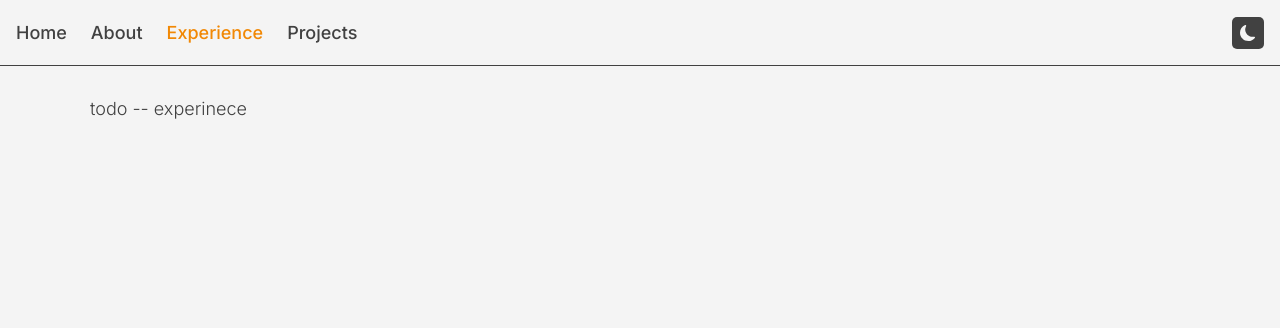
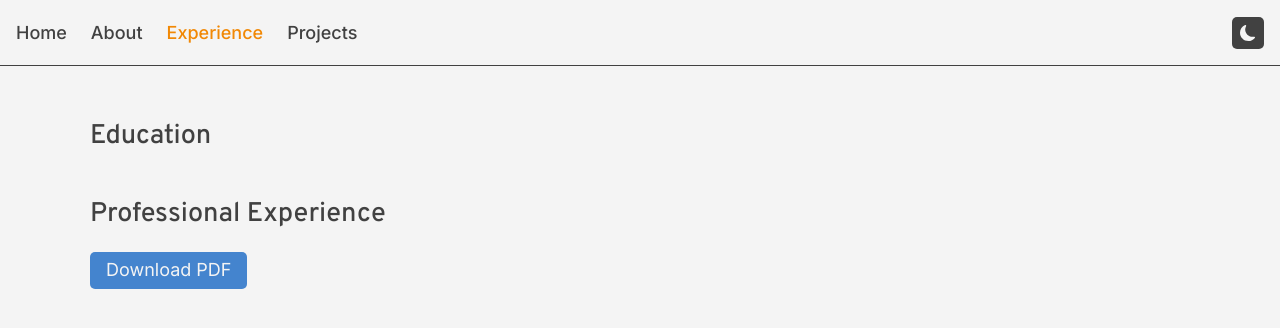
Before and after one commit to jamesspearsv/personal-website, a React (Vite) app: page /experience in a window 1280 px wide. Shown: the top 328 px of the page. Built offline with nearby package versions, Linux system fonts and the light colour scheme.

Commit message:
Begin experience component

```diff
--- /dev/null
+++ b/src/assets/experince.js
@@ -0,0 +1,41 @@
+export const education = [
+  {
+    title: 'The University of Tennessee, Knoxville',
+    subtile: 'Master of Science in Information Sciences',
+    dates: 'August 2020 - August 2022',
+  },
+  {
+    title: 'The University of Tennessee, Knoxville',
+    subtile: 'Bachelor of Arts in History',
+    dates: 'August 2018 - August 2020',
+  },
+  {
+    title: 'Tusculum University',
+    subtile: 'Major in History',
+    dates: 'August 2015 - May 2018',
+  },
+];
+
+export const professional = [
+  {
+    title: 'Morgantown Public Library System',
+    subtile: 'Assistant Director & MPL Manager',
+    dates: 'September 2022 - Present',
+    content:
+      "In this role, my primary responsibilities include overseeing daily operations at the Morgantown Public Library, supervising employees in the Public Services Department. I also assist with strategic planning for the library system, contribute to the library's collection development team, and server on multiple internal staff committees.",
+  },
+  {
+    title: 'West Virginia University Libraries',
+    subtile: 'Work Study Supervisor & Multimedia Manager',
+    dates: 'August 2021 - August 2022',
+    content:
+      "I was responsible for managing the student employment program for Access Services in WVU Libraries Downtown Campus Library. I managed a staff of over 20 student employees and was responsible for hiring, training, and daily supervision. I also managed and help develop the library's multimedia collection.",
+  },
+  {
+    title: 'Marion County Public Library System',
+    subtile: 'Library Assistant',
+    dates: 'March 2021 - August 2021',
+    content:
+      'I worked a library assistant at the Fairmont location of the Marion County Pubic Library System from March 2021 to August 2021. In this role, I worked directly with patrons, completed special projects, and helped maintain the library collection.',
+  },
+];
--- a/src/components/About.jsx
+++ b/src/components/About.jsx
@@ -12,6 +12,7 @@ function About() {
         />
       </div>
       <section className='bio'>
+        <h1>All About Me!</h1>
         <p>
           Hi! I&apos;m a public librarian, hobbist web developer, and full-time
           cat lover. Born and raised in East Tennessee, I currently live in wild
@@ -34,9 +35,9 @@ function About() {
           classes at home and have completed several at-home computer science
           courses including Harvard&apos;s CS50 (and the numerous CS50 variants)
           and The Odin Project. I try my best to meld my library work and
-          computer science whenever possible. I have taught myself Javascript,
-          React, Linux, Pyton, and Docker among other topics. Although I am
-          still a constant and life-long learner.
+          computer science whenever possible. I have taught myself (at least
+          some) Javascript, React, Linux, Pyton, and Docker among other topics.
+          Although I am still constantly learning new things everyday.
         </p>
       </section>
     </div>
--- a/src/components/About.scss
+++ b/src/components/About.scss
@@ -11,7 +11,7 @@
     display: flex;
     align-items: center;
     justify-content: center;
-    background-color: $color-orange;
+    // background-color: $color-orange;
     height: fit-content;
     padding: 1rem;
     border-radius: 200px;
--- /dev/null
+++ b/src/components/Card.jsx
@@ -0,0 +1,23 @@
+import PropTypes from 'prop-types';
+import './Card.scss';
+
+function Card({ title, subtitle, dates, content }) {
+  return (
+    <div className='card'>
+      <h3 className='title'>{title}</h3>
+      <hr className='divider' />
+      <div className='subtitle'>{subtitle}</div>
+      <div className='dates'>{dates}</div>
+      {content && <p className='content'>{content}</p>}
+    </div>
+  );
+}
+
+Card.propTypes = {
+  title: PropTypes.string,
+  subtitle: PropTypes.string,
+  dates: PropTypes.string,
+  content: PropTypes.string,
+};
+
+export default Card;
--- /dev/null
+++ b/src/components/Card.scss
@@ -0,0 +1,30 @@
+@import '../global.scss';
+
+.card {
+  display: flex;
+  flex-direction: column;
+  gap: 0.5rem;
+  padding: 1.5rem;
+
+  border: solid 1px $color-dark;
+  border-radius: 15px;
+
+  .title {
+    margin: 0;
+    padding: 0;
+  }
+
+  .subtitle {
+    font-style: italic;
+  }
+
+  .content {
+    margin: 0;
+  }
+}
+
+#app[data-theme='dark'] {
+  .card {
+    border-color: $color-light;
+  }
+}
--- /dev/null
+++ b/src/components/Experience.jsx
@@ -0,0 +1,67 @@
+import { useState } from 'react';
+import Card from './Card';
+import './Experience.scss';
+import { education, professional } from '../assets/experince';
+
+function Experience() {
+  const [activeSection, setActiveSection] = useState(null);
+
+  function handelClick(e) {
+    const id = e.target.parentElement.id;
+
+    if (id === activeSection) {
+      setActiveSection(null);
+    } else {
+      id === 'professional'
+        ? setActiveSection('professional')
+        : setActiveSection('education');
+    }
+  }
+
+  return (
+    <div className='experience-container'>
+      <section
+        id='education'
+        className={activeSection === 'education' ? 'active' : 'inactive'}
+      >
+        <h2 onClick={handelClick}>Education</h2>
+        <div>
+          {education.map((entry, index) => (
+            <Card
+              key={index}
+              title={entry.title}
+              subtitle={entry.subtile}
+              dates={entry.dates}
+              content={entry.content}
+            />
+          ))}
+        </div>
+      </section>
+      <section
+        id='professional'
+        className={activeSection === 'professional' ? 'active' : 'inactive'}
+      >
+        <h2 onClick={handelClick}>Professional Experience</h2>
+        <div>
+          {professional.map((entry, index) => (
+            <Card
+              key={index}
+              title={entry.title}
+              subtitle={entry.subtile}
+              dates={entry.dates}
+              content={entry.content}
+            />
+          ))}
+        </div>
+      </section>
+      <a
+        href='https://drive.google.com/file/d/12DGzdualNeIHudpK-oitntHYa0VFcFTv/view?usp=drive_link'
+        target='_blank'
+      >
+        <button className='button'>Download PDF</button>
+      </a>
+    </div>
+  );
+}
+
+export default Experience;
--- /dev/null
+++ b/src/components/Experience.scss
@@ -0,0 +1,14 @@
+.experience-container {
+  section {
+    width: 70%;
+
+    h2 {
+      cursor: pointer;
+    }
+  }
+
+  .inactive > div {
+    height: 0;
+    overflow: hidden;
+  }
+}
--- a/src/components/Home.jsx
+++ b/src/components/Home.jsx
@@ -5,9 +5,8 @@ import { LinkedIn, GitHub } from '../assets/connect-icons';
 function Home() {
   return (
     <div className='home-container'>
-      <h1>Hi, I'm James!</h1>
+      <h1>Hi, I&apos;m James!</h1>
       <p>A Public Librarian, Hobbist Web Developer, and Full-Time Cat Lover</p>
-      {/* <button className="button about-cta"> */}
       <Link to='/about'>
         <button className='button about-cta'>About Me</button>
       </Link>
--- a/src/components/Nav.scss
+++ b/src/components/Nav.scss
@@ -1,8 +1,10 @@
 @import '../global.scss';
 
 nav {
-  // padding: 0.5rem 1.5rem;
+  background-color: $color-light;
   border-bottom: 1px solid $color-dark;
+  position: sticky;
+  top: 0;
 
   .mobile-menu {
     display: none;
@@ -41,7 +43,7 @@ nav {
 }
 
 // Dark theme styles
-[data-theme='dark'] {
+#app[data-theme='dark'] {
   nav {
     border-bottom: 2px solid $color-light;
 
@@ -124,7 +126,8 @@ nav {
   }
 
   //  Mobile dark theme styles
-  [data-theme='dark'] {
+  #app[data-theme='dark'] {
+    nav {
       .mobile-menu {
         button {
           background-color: $color-light;
@@ -137,3 +140,10 @@ nav {
       }
     }
   }
+}
+
+#app[data-theme='dark'] {
+  nav {
+    background-color: $color-dark;
+  }
+}
--- a/src/index.scss
+++ b/src/index.scss
@@ -47,7 +47,7 @@ a {
 }
 
 // Global dark theme styles
-body:has([data-theme='dark']) {
+body:has(#app[data-theme='dark']) {
   background-color: $color-dark;
   color: $color-light;
 }
--- a/src/routes.jsx
+++ b/src/routes.jsx
@@ -1,5 +1,6 @@
 import App from './App';
 import About from './components/About';
+import Experience from './components/Experience';
 import Home from './components/Home';
 
 const routes = [
@@ -9,7 +10,7 @@ const routes = [
     children: [
       { index: true, element: <Home /> },
       { path: 'about', element: <About /> },
-      { path: 'experience', element: 'todo -- experinece' },
+      { path: 'experience', element: <Experience /> },
       { path: 'projects', element: 'todo -- projects' },
     ],
   },
```
Lines whose indentation alone changed are shown as unchanged.
